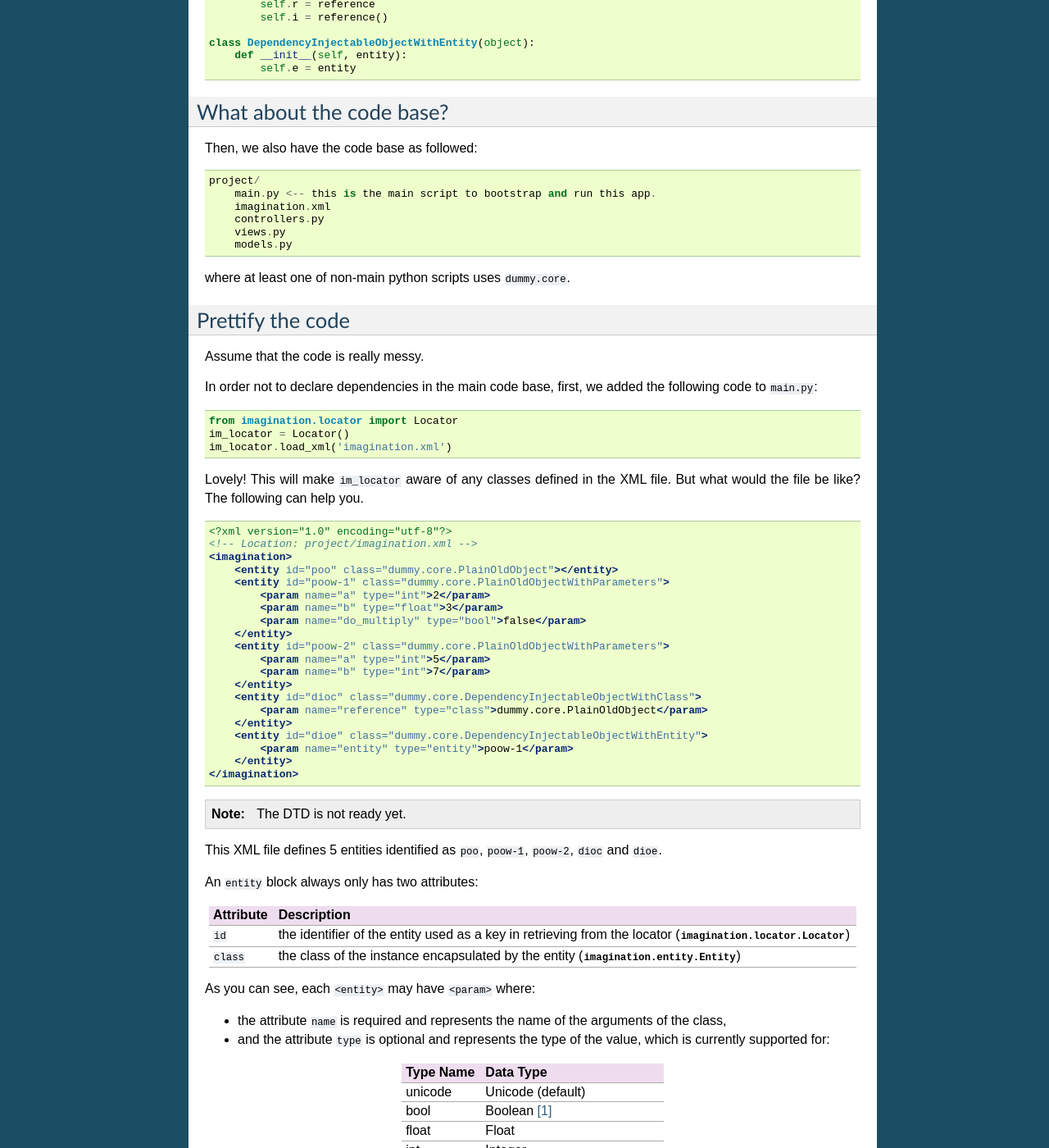
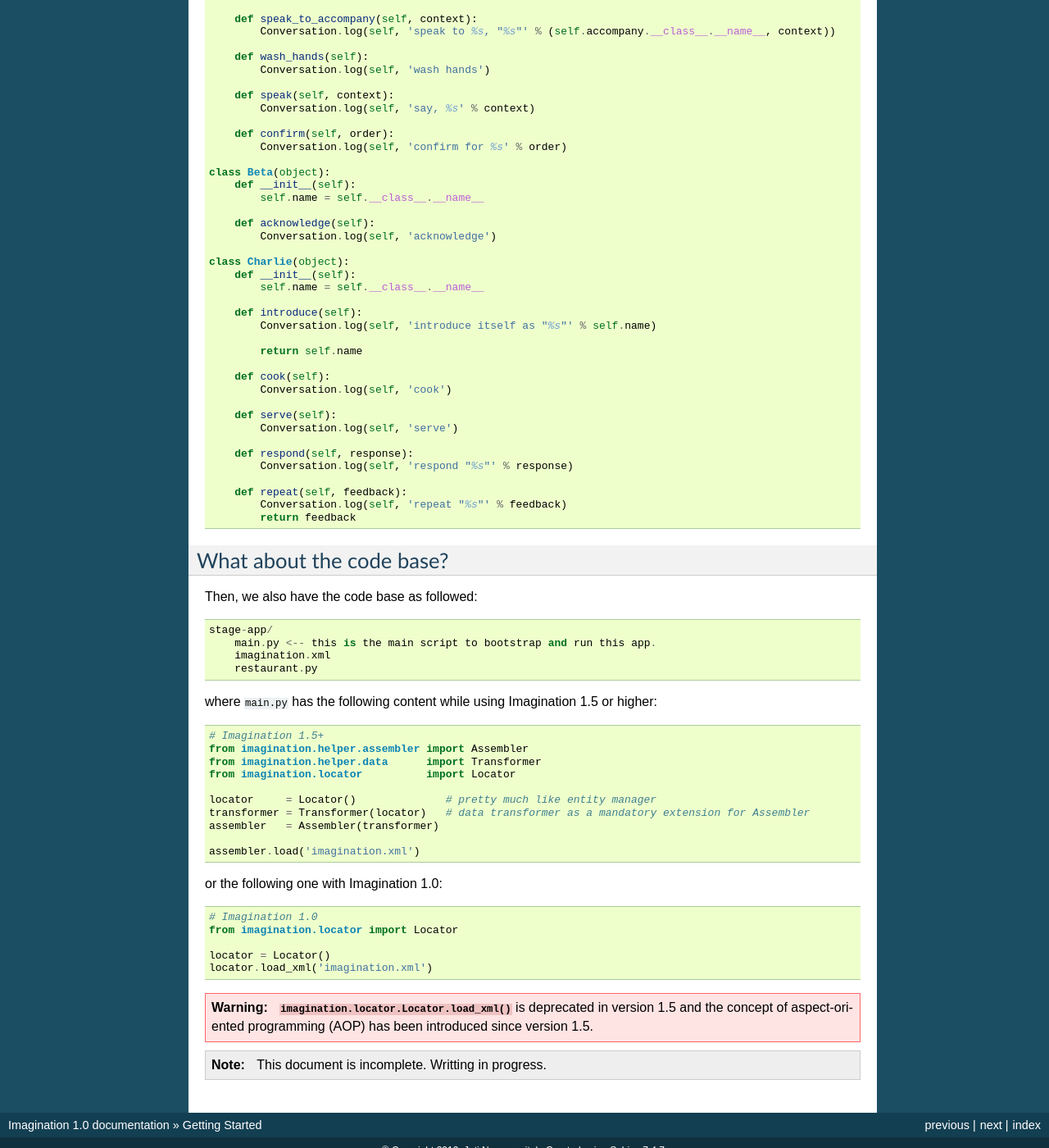
Before and after one commit to shiroyuki/Imagination, a Sphinx documentation site: the page built from docs/source/getting_started.rst, in a window 1280 px wide and 1400 px high, scrolled down 632 px. Shown: the whole window at 82% size. Built offline with Sphinx 7.4.7, drawn with Linux system fonts in a browser that asks for light colours; formulas are drawn with MathJax 3; some of the changed text lies outside the part shown.

Commit message:
Updated the documentation.

```diff
--- /dev/null
+++ b/docs/source/api/exception.rst
@@ -0,0 +1,5 @@
+imagination.exception
+=====================
+
+.. automodule:: imagination.exception
+    :members:
--- /dev/null
+++ b/docs/source/api/helper.assembler.rst
@@ -0,0 +1,5 @@
+imagination.helper.assembler
+============================
+
+.. automodule:: imagination.helper.assembler
+    :members:
--- a/docs/source/getting_started.rst
+++ b/docs/source/getting_started.rst
@@ -6,139 +6,110 @@ Getting Started
 As I am a lazy lad, I will guide you, the reader, through the framework with this example.
 
 .. note::
-    This example comes straight out of the test.
+    This example is based on the actual test.
 
 Planning on using dummy.core
 ----------------------------
 
-Suppose we have the module `dummy.core` with classes::
+Suppose we have the module ``restaurant`` with classes::
 
-    class PlainOldObject(object):
+    class Conversation(object):
+        logs = []
+
+        @staticmethod
+        def log(actor, context):
+            Conversation.logs.append('%s: %s' % (actor.__class__.__name__, context))
+
+    class Alpha(object):
+        def __init__(self, accompany):
+            self.accompany = accompany
+            self.name      = self.__class__.__name__
+
+        def call_accompany(self):
+            self.accompany.acknowledge()
+
+            return self.accompany
+
+        def order(self, item):
+            Conversation.log(self, 'order "%s"' % item)
+            return item
+
+        def speak_to_accompany(self, context):
+            Conversation.log(self, 'speak to %s, "%s"' % (self.accompany.__class__.__name__, context))
+
+        def wash_hands(self):
+            Conversation.log(self, 'wash hands')
+
+        def speak(self, context):
+            Conversation.log(self, 'say, %s' % context)
+
+        def confirm(self, order):
+            Conversation.log(self, 'confirm for %s' % order)
+
+    class Beta(object):
         def __init__(self):
-            pass
+            self.name = self.__class__.__name__
 
-        def method(self):
-            return 0
+        def acknowledge(self):
+            Conversation.log(self, 'acknowledge')
 
-    class PlainOldObjectWithParameters(object):
-        def __init__(self, a, b, do_multiply=True):
-            self.a = a
-            self.b = b
-            self.d = do_multiply
+    class Charlie(object):
+        def __init__(self):
+            self.name = self.__class__.__name__
 
-        def method(self):
-            r = self.d and self.a * self.b or self.a / self.b
+        def introduce(self):
+            Conversation.log(self, 'introduce itself as "%s"' % self.name)
 
-            return r
+            return self.name
 
-    class DependencyInjectableObjectWithClass(object):
-        def __init__(self, reference):
-            self.r = reference
-            self.i = reference()
+        def cook(self):
+            Conversation.log(self, 'cook')
 
-    class DependencyInjectableObjectWithEntity(object):
-        def __init__(self, entity):
-            self.e = entity
+        def serve(self):
+            Conversation.log(self, 'serve')
+
+        def respond(self, response):
+            Conversation.log(self, 'respond "%s"' % response)
+
+        def repeat(self, feedback):
+            Conversation.log(self, 'repeat "%s"' % feedback)
+            return feedback
 
 What about the code base?
 -------------------------
 
 Then, we also have the code base as followed::
 
-    project/
+    stage-app/
         main.py <-- this is the main script to bootstrap and run this app.
         imagination.xml
-        controllers.py
-        views.py
-        models.py
+        restaurant.py
 
-where at least one of non-main python scripts uses ``dummy.core``.
+where ``main.py`` has the following content while using Imagination 1.5 or higher::
 
-Prettify the code
------------------
+    # Imagination 1.5+
+    from imagination.helper.assembler import Assembler
+    from imagination.helper.data      import Transformer
+    from imagination.locator          import Locator
 
-Assume that the code is really messy.
+    locator     = Locator()              # pretty much like entity manager
+    transformer = Transformer(locator)   # data transformer as a mandatory extension for Assembler
+    assembler   = Assembler(transformer)
 
-In order not to declare dependencies in the main code base, first, we added the following code to ``main.py``::
+    assembler.load('imagination.xml')
 
+or the following one with Imagination 1.0::
+
+    # Imagination 1.0
     from imagination.locator import Locator
-    im_locator = Locator()
-    im_locator.load_xml('imagination.xml')
 
-Lovely! This will make ``im_locator`` aware of any classes defined in the XML file. But what would the file be like? The following can help you.
+    locator = Locator()
+    locator.load_xml('imagination.xml')
 
-.. code-block:: xml
-
-    <?xml version="1.0" encoding="utf-8"?>
-    <!-- Location: project/imagination.xml -->
-    <imagination>
-        <entity id="poo" class="dummy.core.PlainOldObject"></entity>
-        <entity id="poow-1" class="dummy.core.PlainOldObjectWithParameters">
-            <param name="a" type="int">2</param>
-            <param name="b" type="float">3</param>
-            <param name="do_multiply" type="bool">false</param>
-        </entity>
-        <entity id="poow-2" class="dummy.core.PlainOldObjectWithParameters">
-            <param name="a" type="int">5</param>
-            <param name="b" type="int">7</param>
-        </entity>
-        <entity id="dioc" class="dummy.core.DependencyInjectableObjectWithClass">
-            <param name="reference" type="class">dummy.core.PlainOldObject</param>
-        </entity>
-        <entity id="dioe" class="dummy.core.DependencyInjectableObjectWithEntity">
-            <param name="entity" type="entity">poow-1</param>
-        </entity>
-    </imagination>
+.. warning::
+    :meth:`imagination.locator.Locator.load_xml` is deprecated in version 1.5
+    and the concept of aspect-oriented programming (AOP) has been introduced
+    since version 1.5.
 
 .. note::
-    The DTD is not ready yet.
-
-This XML file defines 5 entities identified as ``poo``, ``poow-1``, ``poow-2``, ``dioc`` and ``dioe``.
-
-An ``entity`` block always only has two attributes:
-
-========= ================================================================================================================
-Attribute Description
-========= ================================================================================================================
-``id``    the identifier of the entity used as a key in retrieving from the locator (:class:`imagination.locator.Locator`)
-``class`` the class of the instance encapsulated by the entity (:class:`imagination.entity.Entity`)
-========= ================================================================================================================
-
-As you can see, each ``<entity>`` may have ``<param>`` where:
-
-* the attribute ``name`` is required and represents the name of the arguments of the class,
-* and the attribute ``type`` is optional and represents the type of the value, which is currently supported for:
-
-========= =========================================
-Type Name Data Type
-========= =========================================
-unicode   Unicode (default)
-bool      Boolean [#pt1]_
-float     Float
-int       Integer
-reference Class reference [#pt2]_
-entity    :class:`imagination.entity.Entity` [#pt3]_
-========= =========================================
-
-Hopefully, ``im_locator`` in ``main.py`` is accessible by others.
-
-.. note::
-    At this point, normally entities are not instantiated unless any parameters of
-    an entity are of type ``reference`` [#pt2]_ and ``entity`` [#pt3]_.
-
-Now, time to use the imagination
---------------------------------
-
-In any files, first, added::
-
-    from main.py import im_locator as locator
-
-To use what we already defined, use::
-
-    locator.get('poow-1') # 'poow-1' is an identifier of the entity.
-
-.. rubric:: Footnotes
-
-.. [#pt1] Only any variations (letter case) of the word 'true' are considered as ``True``.
-.. [#pt2] The module and package specified as the value of ``<param>`` is loaded when :meth:`Locator.load_xml` is called.
-.. [#pt3] The encapsulated instance of the entity specified as the value of ``<param>`` is instantiated when :meth:`Locator.load_xml` is called.
+    This document is incomplete. Writting in progress.
```
Also changed, not shown: 6 other files.
